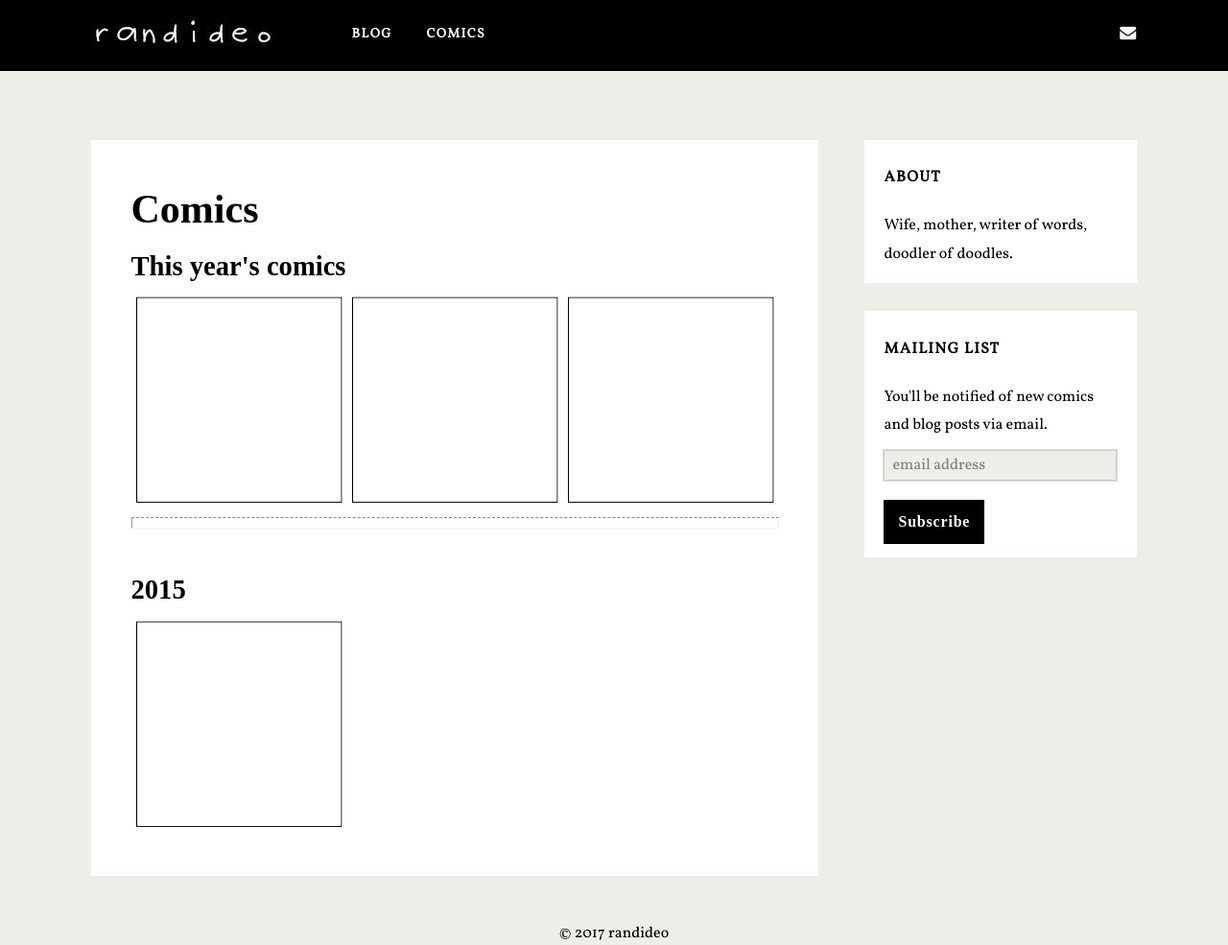
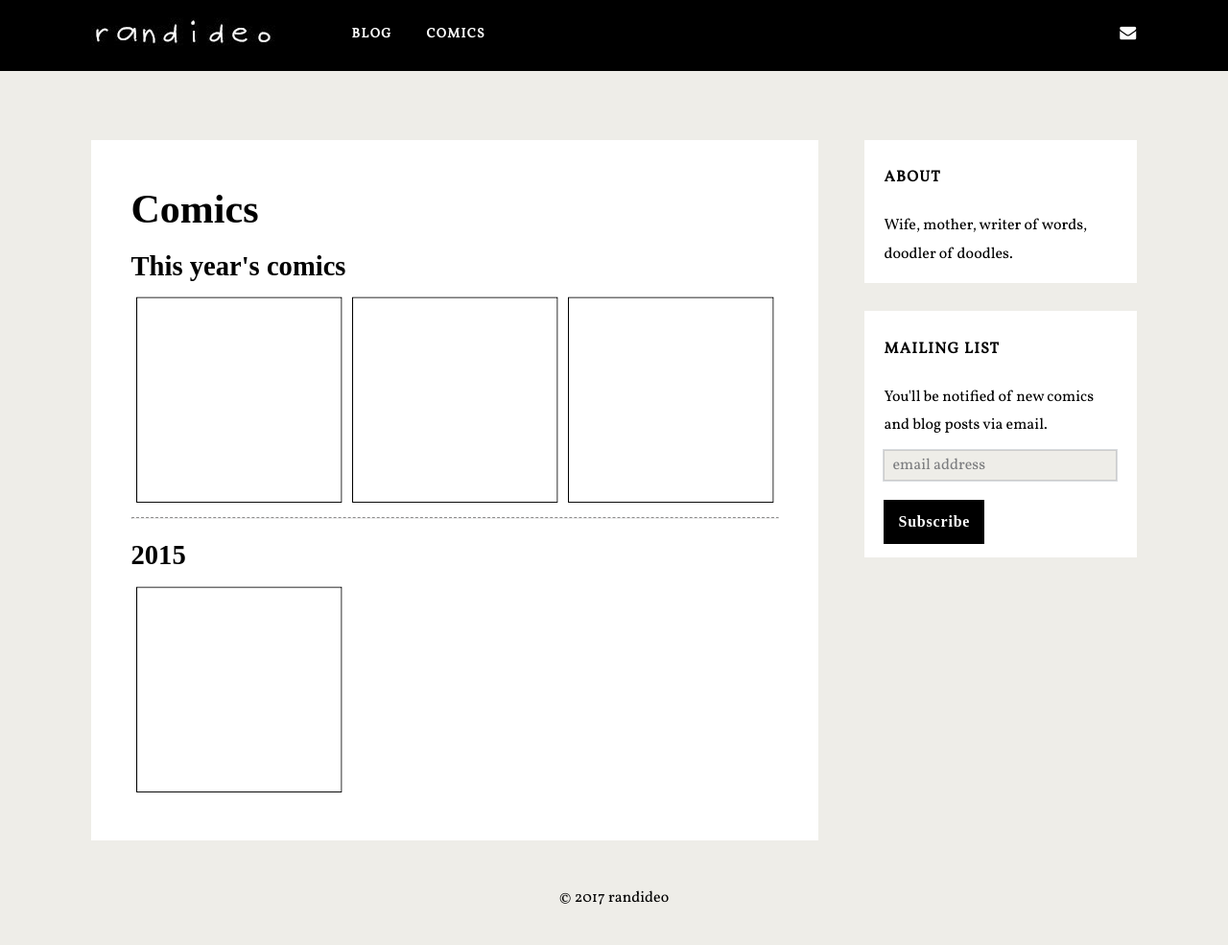
Before and after one commit to randideo/randideo.github.io, a Jekyll site: the page built from comics.html, in a window 1280 px wide. Shown: the whole page at 96% size. Built offline with Jekyll 4.4.1, drawn with Linux system fonts in a browser that asks for light colours; nearby versions of some CDN libraries; some web fonts are replaced; comment, search, counter and statistics services are not loaded; after the commit the page ends 948 px from its top, so only the background shows below that.

Commit message:
Create comics.html

```diff
--- a/comics.html
+++ b/comics.html
@@ -12,7 +12,7 @@ title:    Comics
       {% capture nyear %}{{ post.next.date | date: '%Y' }} - {% endcapture %}
       {% if year != nyear %}
         </ul>
-<hr style="border-top: 1px dashed #8c8b8b; padding-top: 10px; padding-bottom-10px;"><br>
+<hr style="border-top: 1px dashed #8c8b8b;">
         <h3>{{ post.date | date: '%Y' }}</h3>
         <ul style="list-style: none; margin: 0em;">
       {% endif %}
```
